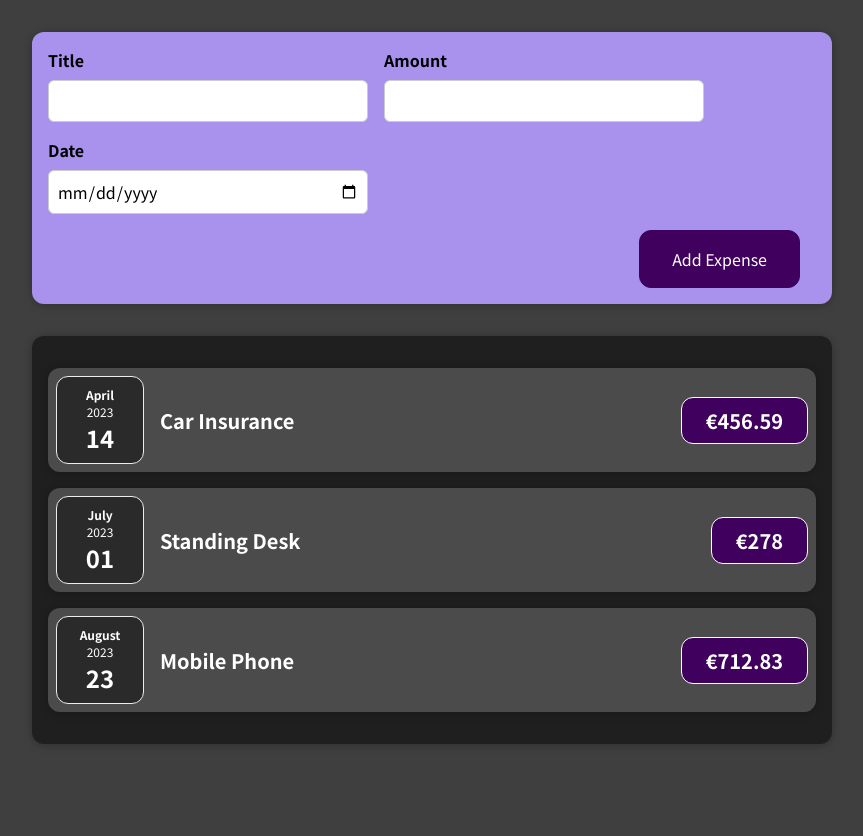
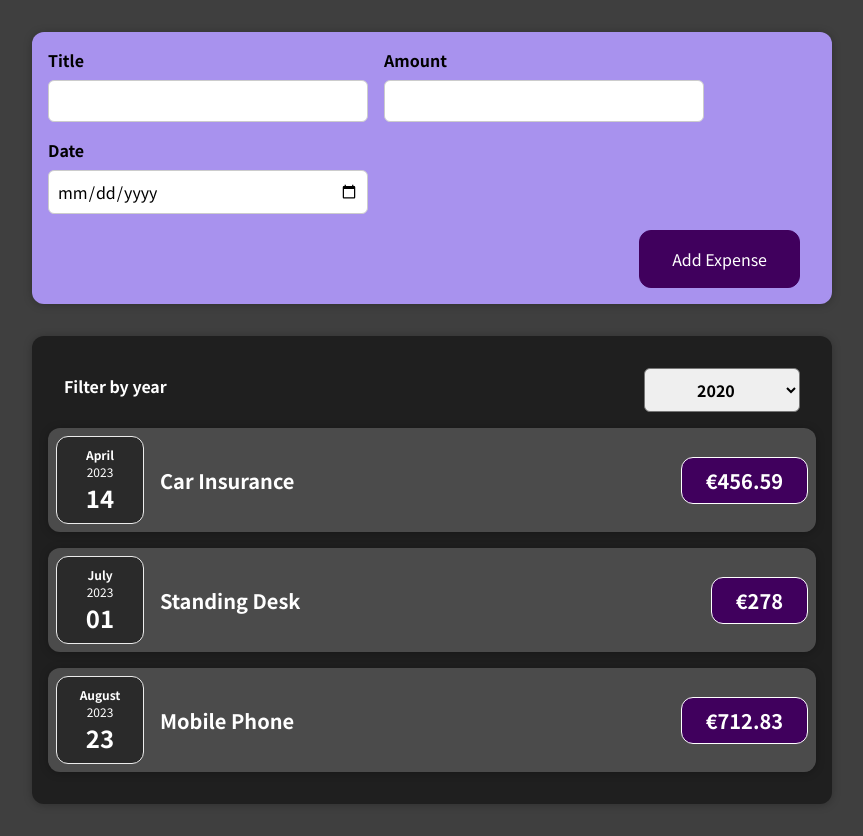
Before and after one commit to rockdog/react-complete-guide, a React (Create React App) app in the folder expense-calculator/: page / in a window 1280 px wide. Shown: the whole page, without its empty margins (208-1071 px from the left). Before the commit the page ends 800 px from the top, so only its background shows below. Built offline with nearby package versions, Linux system fonts and the light colour scheme.

Commit message:
Added ExpenseFilter and listening and propagatingto changes

```diff
--- a/expense-calculator/src/components/Expenses/ExpenseList.js
+++ b/expense-calculator/src/components/Expenses/ExpenseList.js
@@ -1,10 +1,19 @@
+import React, { useState } from 'react';
 import Card from '../UI/Card';
 import ExpenseItem from "./ExpenseItem";
+import ExpensesFilter from "./ExpensesFilter";
 import './ExpenseList.css';
 
-const ExpenseList = (props) => {
+const ExpenseList = props => {
+    const [selectedYear, setSelectedYear] = useState('2020');
+
+    const filterChangedHandler = selectedYear => {
+        console.log(selectedYear);
+        setSelectedYear(selectedYear);
+    };
     return (
         <Card className='expenses'>
+            <ExpensesFilter selectedYear={selectedYear} onFilterChanged={filterChangedHandler} />
             {props.expenses.map((expense) => <ExpenseItem key={expense.id} expense={expense} />)}
         </Card>
     );
--- /dev/null
+++ b/expense-calculator/src/components/Expenses/ExpensesFilter.css
@@ -0,0 +1,24 @@
+.expenses-filter {
+    color: white;
+    padding: 0 1rem;
+}
+
+.expenses-filter__control {
+    display: flex;
+    width: 100%;
+    align-items: center;
+    justify-content: space-between;
+    margin: 1rem 0;
+}
+
+.expenses-filter label {
+    font-weight: bold;
+    margin-bottom: 0.5rem;
+}
+
+.expenses-filter select {
+    font: inherit;
+    padding: 0.5rem 3rem;
+    font-weight: bold;
+    border-radius: 6px;
+}
--- /dev/null
+++ b/expense-calculator/src/components/Expenses/ExpensesFilter.js
@@ -0,0 +1,24 @@
+import React from 'react';
+import './ExpensesFilter.css';
+
+const ExpensesFilter = props => {
+    const filterChangedHandler = event => {
+        props.onFilterChanged(event.target.value);
+    };
+
+    return (
+        <div className='expenses-filter'>
+            <div className='expenses-filter__control'>
+                <label>Filter by year</label>
+                <select value={props.selectedYear} onChange={filterChangedHandler}>
+                    <option value='2022'>2022</option>
+                    <option value='2021'>2021</option>
+                    <option value='2020'>2020</option>
+                    <option value='2019'>2019</option>
+                </select>
+            </div>
+        </div>
+    );
+};
+
+export default ExpensesFilter;
```
